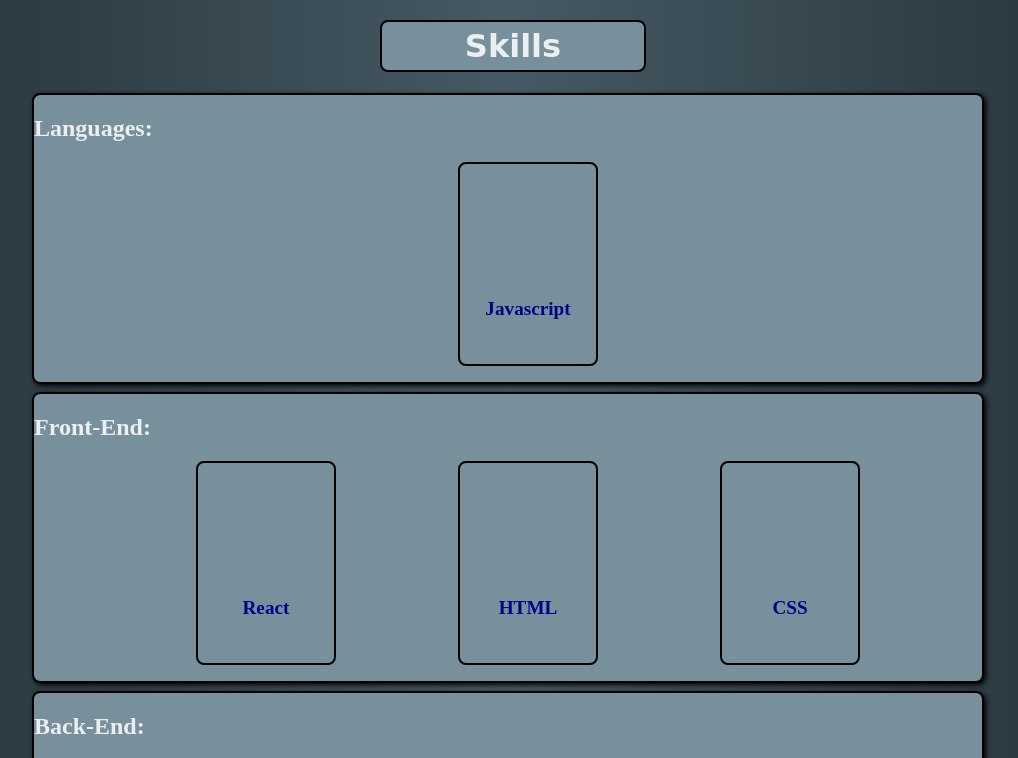
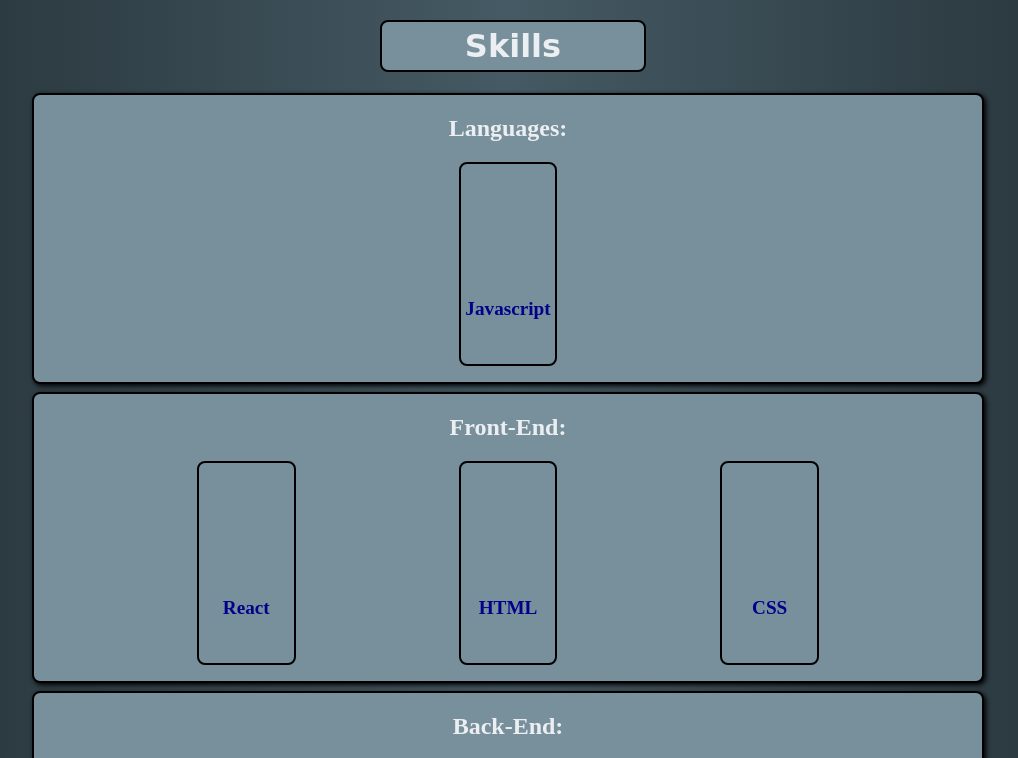
Before and after one commit to DogSniffers/Portfolio, a React (Create React App) app: page / in a window 1280 px wide. Shown: the part 606-1364 px from the top of the page, without its empty margins (134-1152 px from the left). Built offline with nearby package versions, Linux system fonts and the light colour scheme.

Commit message:
everything centered and sized, now just to make it more pretty over time

```diff
--- a/src/Components/Info/Info.css
+++ b/src/Components/Info/Info.css
@@ -31,6 +31,11 @@
 
 .skillsBoxHolder {
   width: 100%;
+}
+
+.skillsSubtitle {
+  width: 100%;
+  text-align: center;
 }
 
 .skillsSection {
@@ -85,6 +90,8 @@
   -webkit-box-pack: center;
       -ms-flex-pack: center;
           justify-content: center;
+  width: 100%;
+  padding-left: 0px;
   -webkit-box-pack: space-evenly;
       -ms-flex-pack: space-evenly;
           justify-content: space-evenly;
@@ -103,7 +110,7 @@
           justify-content: center;
   border: black 2px solid;
   border-radius: 8px;
-  width: 15%;
+  width: 10%;
   height: 200px;
   color: darkblue;
 }
--- a/src/Components/Info/Info.js
+++ b/src/Components/Info/Info.js
@@ -47,7 +47,7 @@
                 <h1 className='subtitle'>Skills</h1>
                 <div className='skillsSection'>
                     <div className='skillsBoxHolder'>
-                    <h2 className='skillsTypeName'>Languages:</h2>
+                    <h2 className='skillsSubtitle'>Languages:</h2>
                     <ul className='skillsLists'>
                         <div className='skillsContent'>
                             <img></img>
@@ -57,7 +57,7 @@
                     </div>
                 </div>
                 <div className='skillsSection'>
-                    <h2 className='skillsTypeName'>Front-End:</h2>
+                    <h2 className='skillsSubtitle'>Front-End:</h2>
                     <ul className='skillsLists'>
                         <div className='skillsContent'>
                             <img></img>
@@ -74,7 +74,7 @@
                     </ul>
                 </div>
                 <div className='skillsSection'>
-                    <h2 className='skillsTypeName'>Back-End:</h2>
+                    <h2 className='skillsSubtitle'>Back-End:</h2>
                     <ul className='skillsLists'>
                         <div className='skillsContent'>
                             <img></img>
@@ -91,7 +91,7 @@
                     </ul>
                 </div>
                 <div className='skillsSection'>
-                    <h2>Additional Technologies:</h2>
+                    <h2 className='skillsSubtitle'>Additional Technologies:</h2>
                     <ul className='skillsLists'>
                         <div className='skillsContent'>
                             <img></img>
--- a/src/Components/Info/Info.scss
+++ b/src/Components/Info/Info.scss
@@ -27,7 +27,10 @@
 .skillsBoxHolder{
     width: 100%;
 }
-
+.skillsSubtitle{
+    width: 100%;
+    text-align: center;
+}
 .skillsSection{
     @include borderAround();
     @include contentBackgroundColor();
@@ -59,6 +62,8 @@
 }
 .skillsLists{
     @include flex();
+    width: 100%;
+    padding-left: 0px;
     justify-content: space-evenly;
     flex-direction: row;
 }
@@ -66,7 +71,7 @@
     @include flex();
     @include borderAround();
     // flex-direction: column;
-    width: 15%;
+    width: 10%;
     height: 200px;
     color: darkblue;
 }
```
Also changed, not shown: 1 other file (tests, documents, lock files or other folders).
